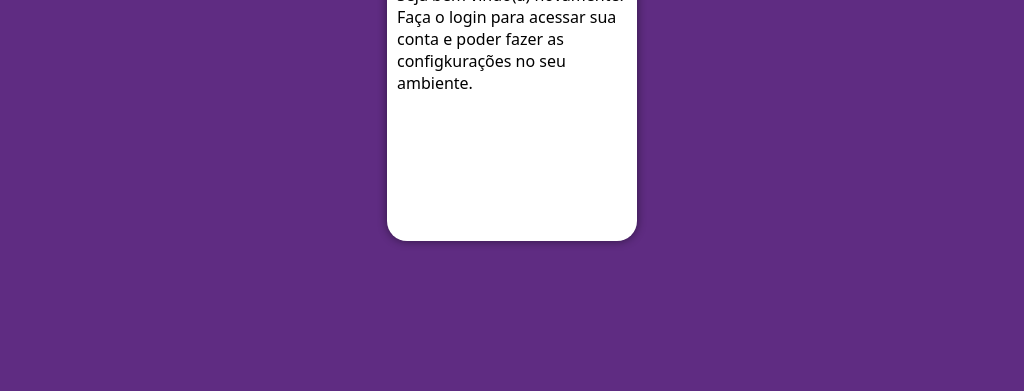
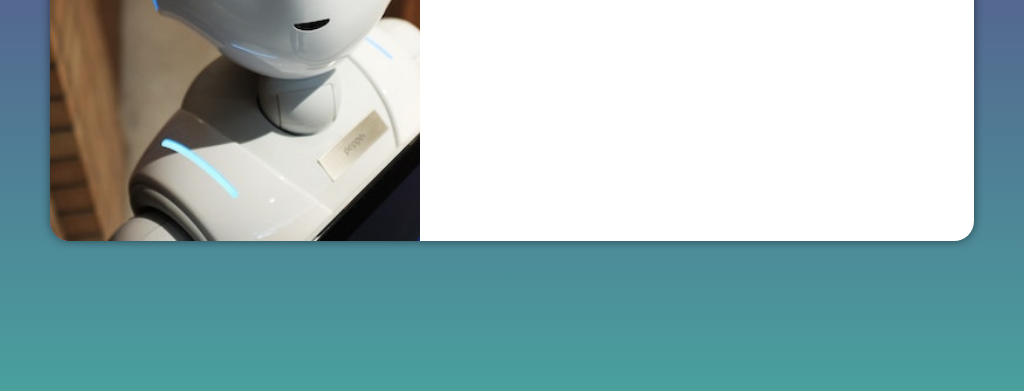
Before and after one commit to lucassale/projeto-login, a plain HTML site: page index.html in a window 1024 px wide. Shown: the part 409-800 px from the top of the page. Drawn offline with Linux system fonts and the light colour scheme.

Commit message:
outras medias atualizadas

```diff
--- /dev/null
+++ b/estilos/media-queries.css
@@ -0,0 +1,55 @@
+@charset "UTF-8";
+
+/* Configurações para telas grandes*/
+
+/*
+Paleta de cores:
+verde: #49a09d
+lilás: #5f2c82
+*/
+
+@media screen and (min-width: 768px) and (max-width: 1024px) {
+
+    body{
+        background-image: linear-gradient(to top, #49a09d, #5f2c82);
+    }
+
+    section#login{
+        width: 668px;
+    }
+
+    section#login > div#imagem{
+        float: left;
+        width: 40%;
+        height: 100%;
+    }
+
+    section#login > div#formulario{
+        float: right;
+        width: 60%;
+    }
+
+}
+
+@media screen and (min-width: 1024px){
+
+    body{
+        background-image: linear-gradient(to top, #49a09d, #5f2c82);
+    }
+
+    section#login{
+        width: 924px;
+    }
+
+    section#login > div#imagem{
+        float: left;
+        width: 40%;
+        height: 100%;
+    }
+
+    section#login > div#formulario{
+        float: right;
+        width: 60%;
+    }
+
+}
--- a/index.html
+++ b/index.html
@@ -6,6 +6,7 @@
     <meta name="viewport" content="width=device-width, initial-scale=1.0">
     <title>Login</title>
     <link rel="stylesheet" href="estilos/style.css">
+    <link rel="stylesheet" href="estilos/media-queries.css">
 </head>
 <body>
     <main>
```
